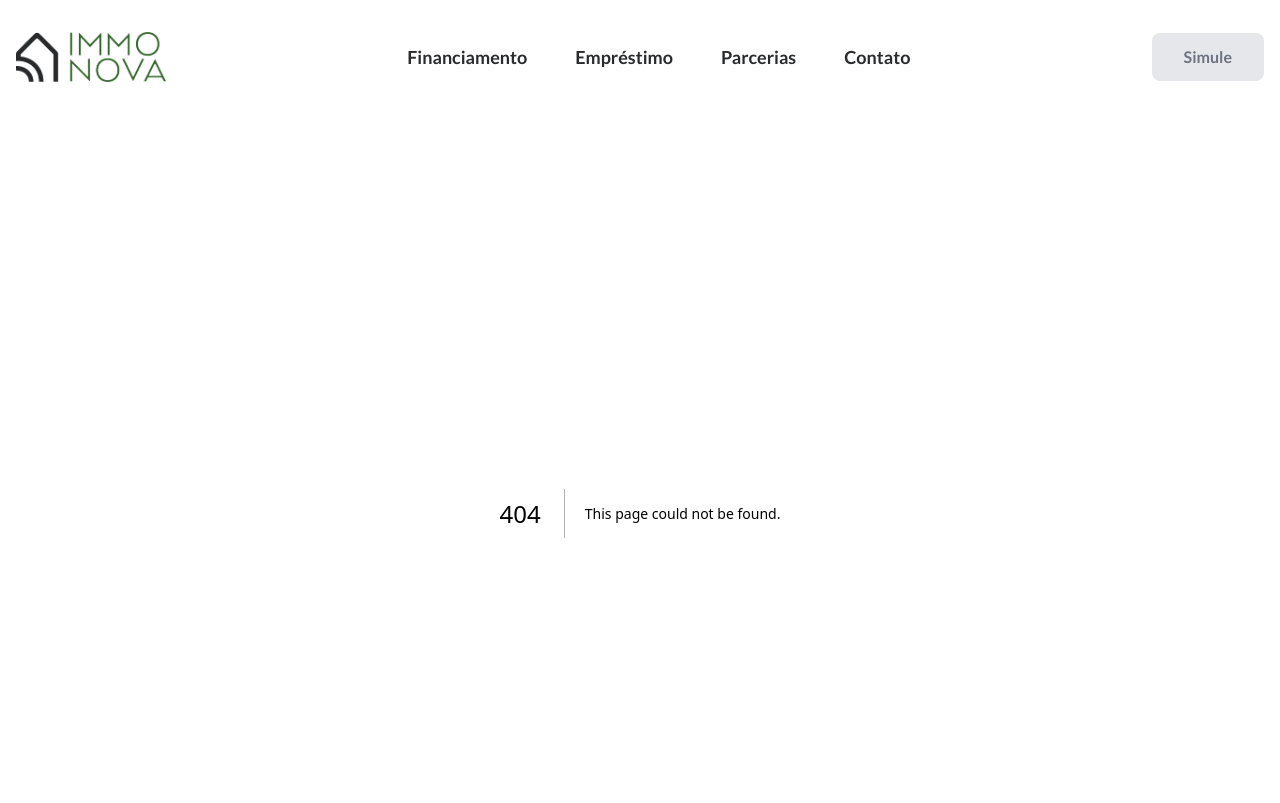
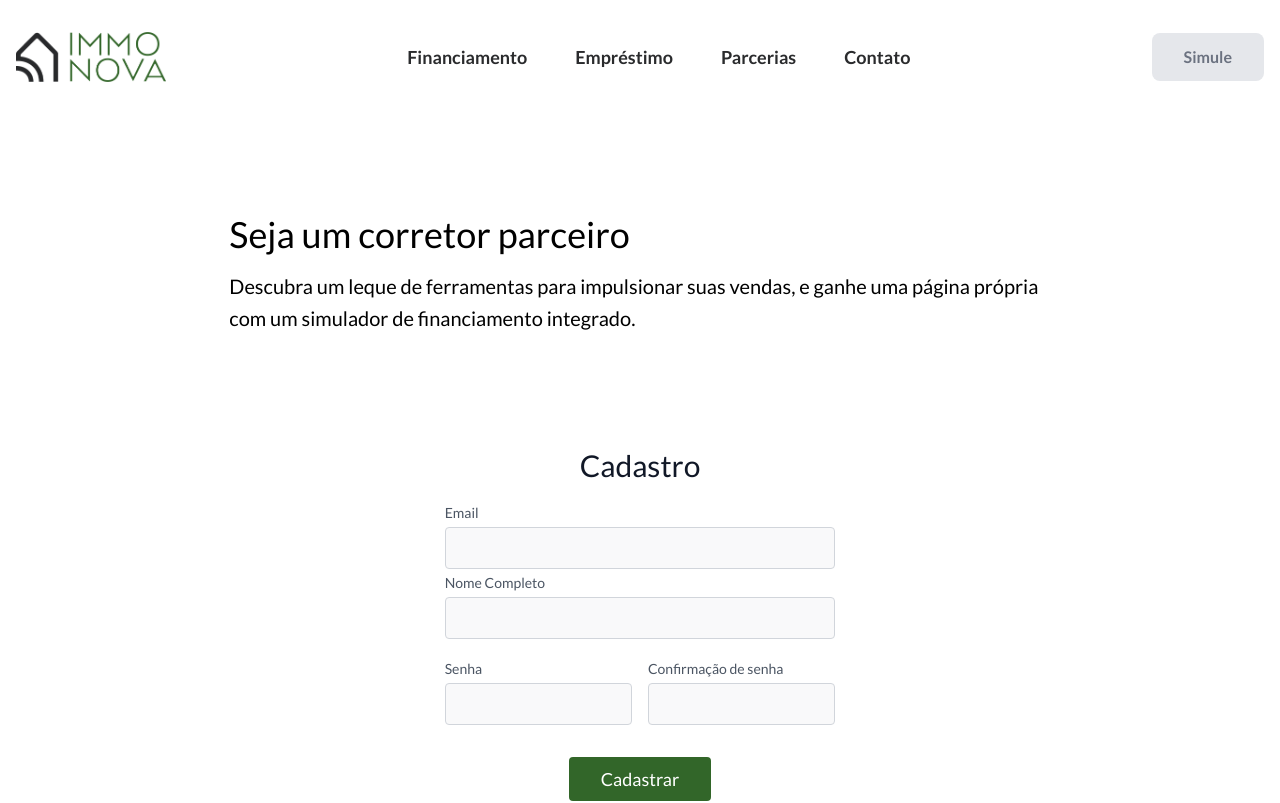
Before and after one commit to nicolasleao/nextjs-real-estate-landing, a Next.js app: page /parcerias in a window 1280 px wide. Before the commit this address had no page. Shown: the top 803 px of the page. Built offline with nearby package versions, Linux system fonts and the light colour scheme.

Commit message:
create initial sign up form

```diff
--- a/src/app/components/Header.tsx
+++ b/src/app/components/Header.tsx
@@ -1,4 +1,5 @@
 import Image from "next/image";
+import Link from "next/link";
 
 export default function Header() {
   return (
@@ -29,12 +30,12 @@ export default function Header() {
         >
           Empréstimo
         </a>
-        <a
-          href="#"
+        <Link
+          href="parcerias"
           className="text-lg font-semibold text-dark transition duration-100 hover:text-primary-green"
         >
           Parcerias
-        </a>
+        </Link>
         <a
           href="#contact"
           className="text-lg font-semibold text-dark transition duration-100 hover:text-primary-green"
--- a/src/app/layout.tsx
+++ b/src/app/layout.tsx
@@ -9,10 +9,10 @@ const lato = Lato({
   weight: ["400", "700"],
 });
 
-export const metadata: Metadata = {
-  title: "Immonova - Financiamento imobiliário na palma da sua mão",
-  description: "Financiamento imobiliário na palma da sua mão",
-};
+// export const metadata: Metadata = {
+//   title: "Immonova - Financiamento imobiliário na palma da sua mão",
+//   description: "Financiamento imobiliário na palma da sua mão",
+// };
 
 export default function RootLayout({
   children,
--- /dev/null
+++ b/src/app/parcerias/SignUpForm.tsx
@@ -0,0 +1,93 @@
+import Link from "next/link";
+
+export default function SignUpForm() {
+  return (
+    <section className="text-gray-600 body-font relative" id="contact">
+      <div className="container px-5 py-24 mx-auto">
+        <div className="flex flex-col text-center w-full mb-4">
+          <h1 className="sm:text-3xl text-2xl font-medium title-font text-gray-900">
+            Cadastro
+          </h1>
+        </div>
+        <div className="lg:w-1/2 md:w-2/3 mx-auto">
+          <div className="flex flex-wrap -m-2">
+            <div className="p-2 w-full">
+              <div className="relative">
+                <label
+                  htmlFor="email"
+                  className="leading-7 text-sm text-gray-600"
+                >
+                  Email
+                </label>
+                <input
+                  type="email"
+                  id="email"
+                  name="email"
+                  className="w-full bg-gray-100 bg-opacity-50 rounded border border-gray-300 focus:border-primary-green focus:bg-white focus:ring-2 focus:ring-green-200 text-base outline-none text-gray-700 py-1 px-3 leading-8 transition-colors duration-200 ease-in-out"
+                />
+              </div>
+
+              <div className="relative">
+                <label
+                  htmlFor="name"
+                  className="leading-7 text-sm text-gray-600"
+                >
+                  Nome Completo
+                </label>
+                <input
+                  type="text"
+                  id="name"
+                  name="name"
+                  className="w-full bg-gray-100 bg-opacity-50 rounded border border-gray-300 focus:border-primary-green focus:bg-white focus:ring-2 focus:ring-green-200 text-base outline-none text-gray-700 py-1 px-3 leading-8 transition-colors duration-200 ease-in-out"
+                />
+              </div>
+            </div>
+            <div className="p-2 w-1/2">
+              <div className="relative">
+                <label
+                  htmlFor="name"
+                  className="leading-7 text-sm text-gray-600"
+                >
+                  Senha
+                </label>
+                <input
+                  type="password"
+                  id="password"
+                  name="password"
+                  className="w-full bg-gray-100 bg-opacity-50 rounded border border-gray-300 focus:border-primary-green focus:bg-white focus:ring-2 focus:ring-green-200 text-base outline-none text-gray-700 py-1 px-3 leading-8 transition-colors duration-200 ease-in-out"
+                />
+              </div>
+            </div>
+            <div className="p-2 w-1/2">
+              <div className="relative">
+                <label
+                  htmlFor="email"
+                  className="leading-7 text-sm text-gray-600"
+                >
+                  Confirmação de senha
+                </label>
+                <input
+                  type="password"
+                  id="passwordConfirm"
+                  name="passwordConfirm"
+                  className="w-full bg-gray-100 bg-opacity-50 rounded border border-gray-300 focus:border-primary-green focus:bg-white focus:ring-2 focus:ring-green-200 text-base outline-none text-gray-700 py-1 px-3 leading-8 transition-colors duration-200 ease-in-out"
+                />
+              </div>
+            </div>
+            <div className="p-2 w-full mt-4 text-center">
+              <button className="flex mx-auto text-white bg-primary-green border-0 py-2 px-8 focus:outline-none hover:bg-green-600 rounded text-lg">
+                Cadastrar
+              </button>
+              <div className="mt-4">
+                Já tem uma conta?{" "}
+                <Link href="#" className="underline text-blue-600">
+                  Fazer Login
+                </Link>
+              </div>
+            </div>
+          </div>
+        </div>
+      </div>
+    </section>
+  );
+}
--- /dev/null
+++ b/src/app/parcerias/page.tsx
@@ -0,0 +1,45 @@
+"use client";
+
+import Image from "next/image";
+import { useSearchParams } from "next/navigation";
+import Head from "next/head";
+import { useEffect, useState } from "react";
+import SignUpForm from "./SignUpForm";
+
+export default function Parcerias() {
+  const searchParams = useSearchParams();
+  const origin = searchParams.get("origin");
+  const [formData, setFormData] = useState({
+    email: "",
+    name: "",
+    password: "",
+  });
+
+  useEffect(() => {
+    // componentDidMount
+  }, []);
+
+  return (
+    <>
+      <Head>
+        <title>Immonova - Parcerias</title>
+      </Head>
+      <div className="">
+        <div className="md:w-2/3 px-4 md:mx-auto mt-4 md:mt-[100px]">
+          <h1 className="title-font font-medium text-4xl">
+            Seja um corretor parceiro
+          </h1>
+          <p className="leading-relaxed text-xl mt-4">
+            Descubra um leque de ferramentas para impulsionar suas vendas, e
+            ganhe uma página própria com um simulador de financiamento
+            integrado.
+          </p>
+
+          <div className="relative overflow-x-auto mt-4">
+            <SignUpForm />
+          </div>
+        </div>
+      </div>
+    </>
+  );
+}
```
